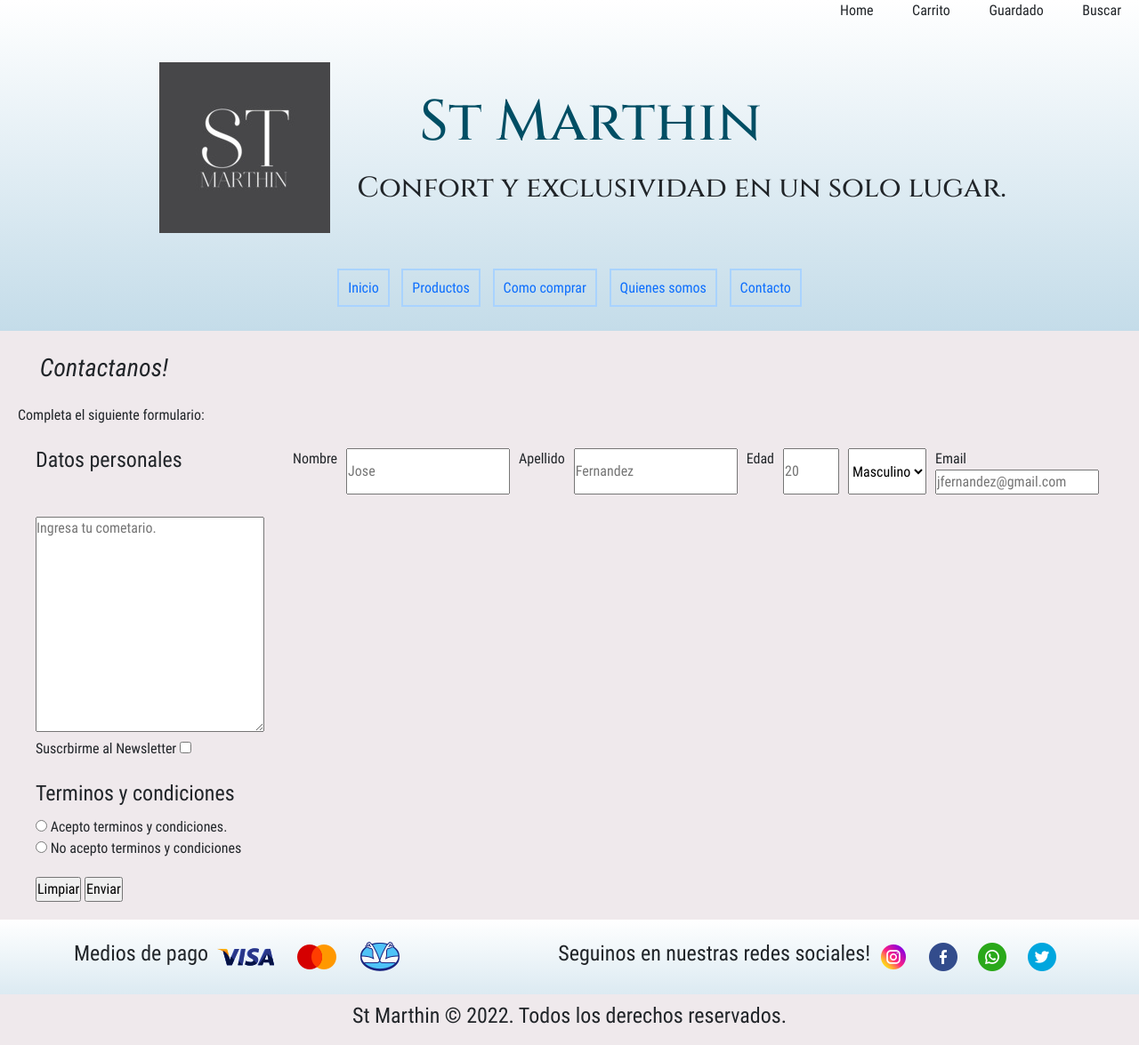
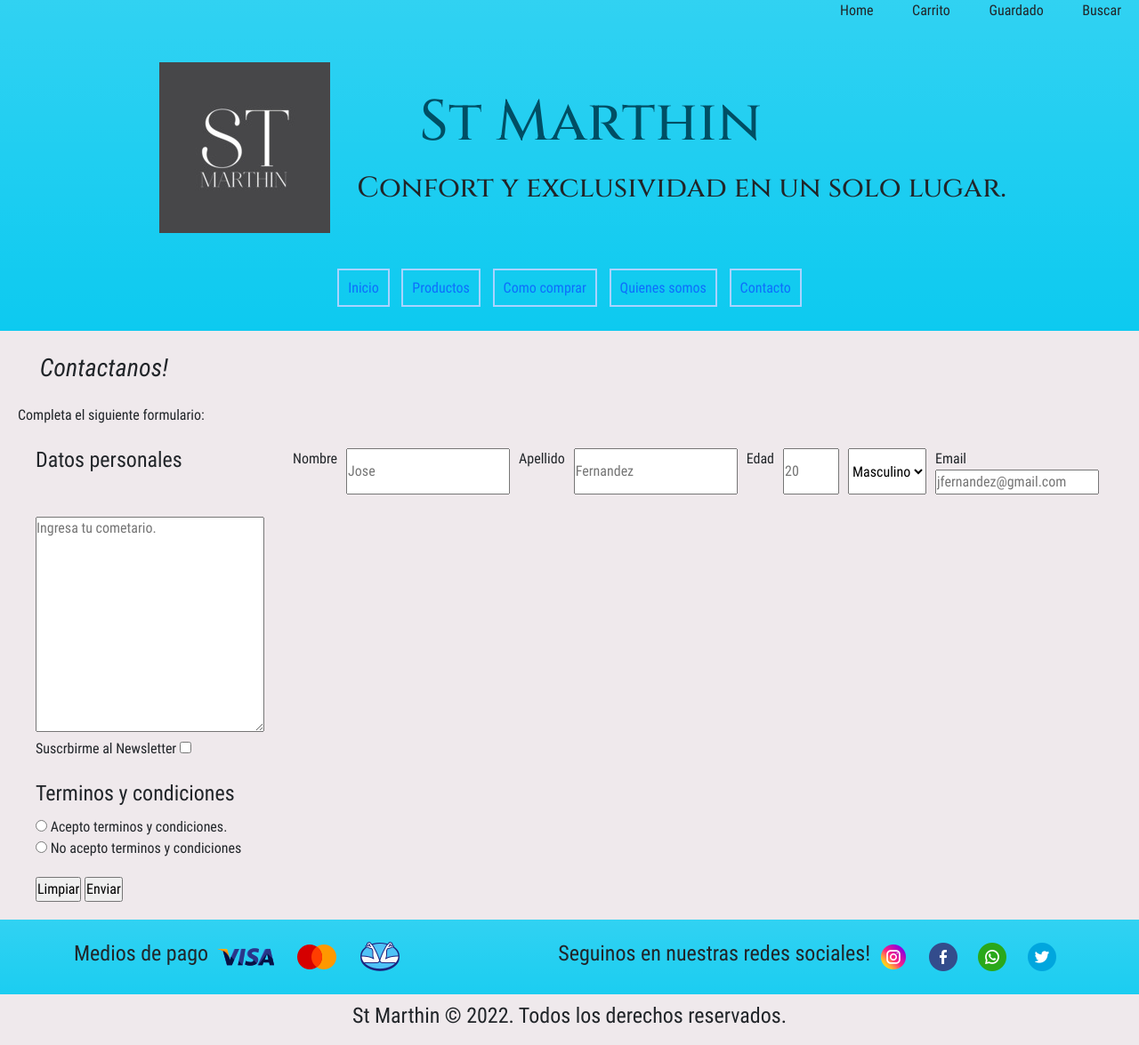
Before and after one commit to MartinBerdun/repositorio, a plain HTML site: page pages/contacto.html in a window 1280 px wide. Shown: the whole page at 89% size. Drawn offline with nearby package versions, Linux system fonts and the light colour scheme.

Commit message:
bs en header y footer

```diff
--- a/pages/contacto.html
+++ b/pages/contacto.html
@@ -13,7 +13,7 @@
 
 <body>
 
-    <section class="primerSeccion">
+    <section class="bg-info bg-gradient">
         <nav class="menu">
             <ul>
                 <li>Home</li>
@@ -98,7 +98,7 @@
         </form>
     </main>
 
-    <footer class="footer">
+    <footer class="footer bg-info bg-gradient">
         <div class="pagos">
             <h4>Medios de pago</h4>
             <div class="iconos">
```
Also changed, not shown: index.html (+2 -2 lines).
